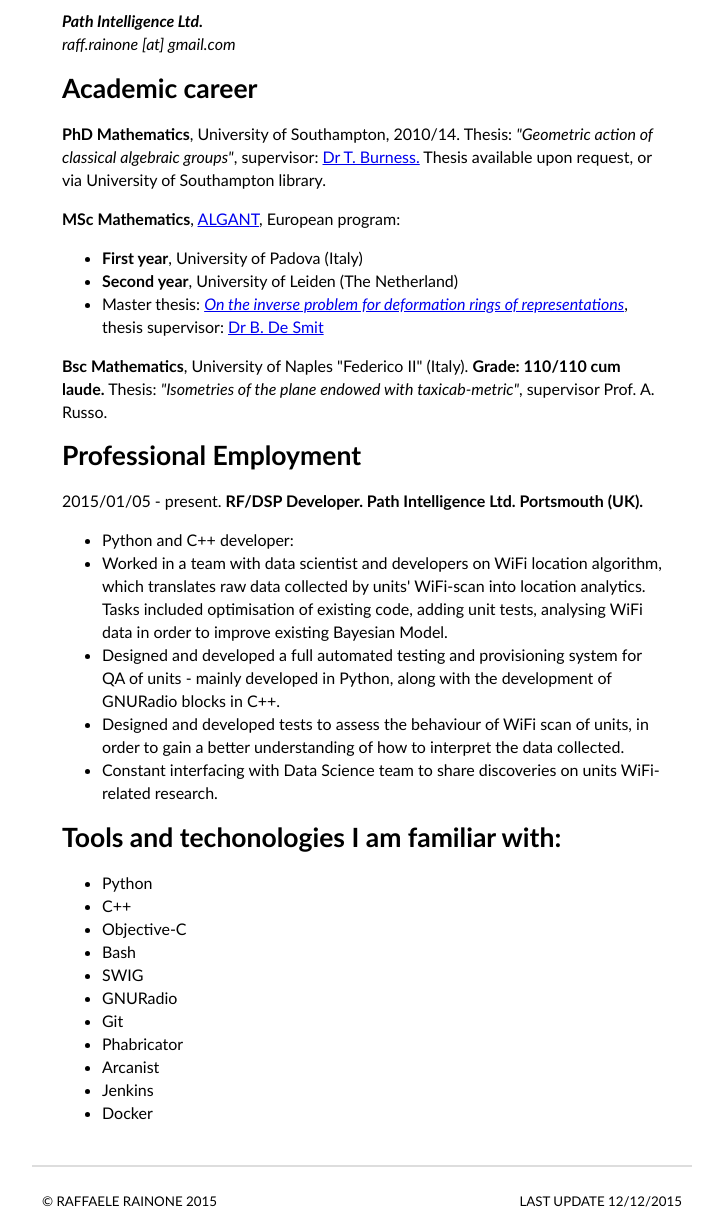
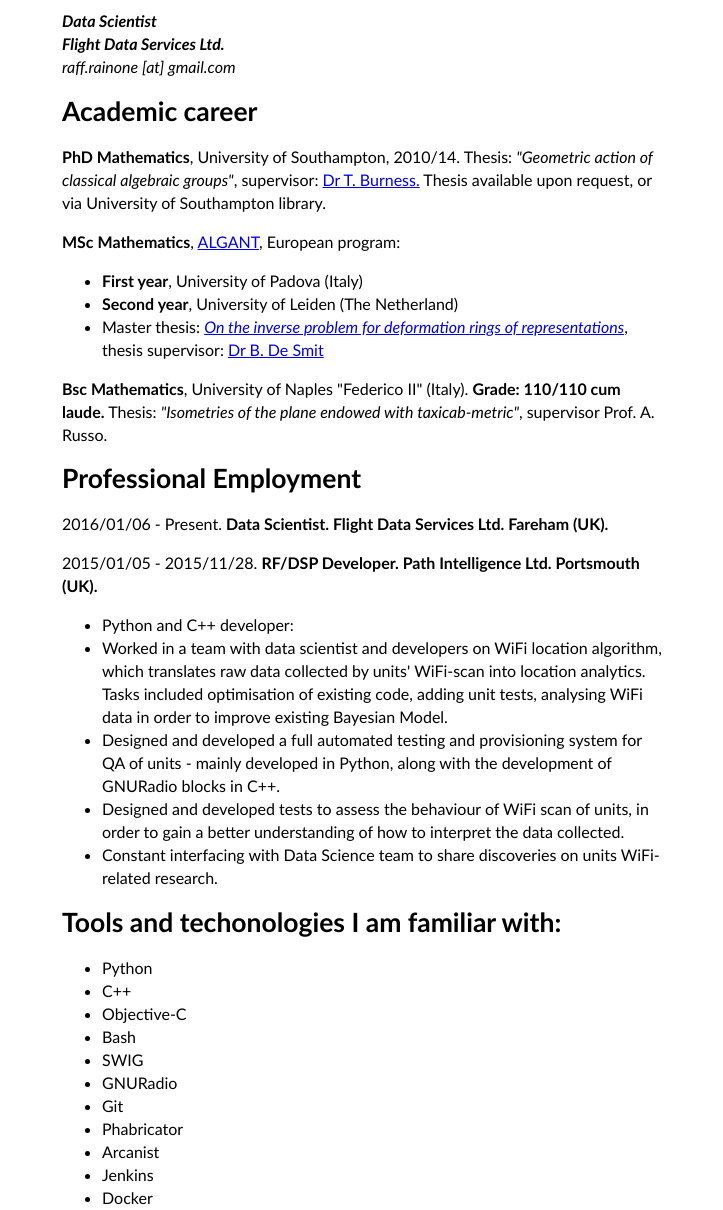
Before and after one commit to raffo85h/raffo85h.github.io, a plain HTML site: page cv.html in a window 1280 px wide. Shown: the part 170-1380 px from the top of the page, without its empty margins (278-1001 px from the left). Drawn offline with nearby package versions, Linux system fonts and the light colour scheme.

Commit message:
update with fds role

```diff
--- a/cv.html
+++ b/cv.html
@@ -19,7 +19,8 @@
       <div itemscope itemtype="http://data-vocabulary.org/Person pull-left">
         <span itemprop="name" ><h1>Raffaele Rainone</h1></span>
         <address>
-          <span itemprop="affiliation"><strong>Path Intelligence Ltd.</strong><br></span>
+          <span itemprop="role"><strong>Data Scientist</strong><br></span>
+          <span itemprop="affiliation"><strong>Flight Data Services Ltd.</strong><br></span>
           <!-- <abbr title="phone">P:</abbr> (+44) 7402 228368<br> -->
           <span class="obfuscate">raff.rainone [at] gmail.com</span>
         </address>
@@ -42,7 +43,8 @@
     </p>
 
     <h2>Professional Employment</h2>
-    <p>2015/01/05 - present. <strong>RF/DSP Developer. Path Intelligence Ltd. Portsmouth (UK).</strong></p>
+    <p>2016/01/06 - Present. <strong>Data Scientist. Flight Data Services Ltd. Fareham (UK).</strong></p>
+    <p>2015/01/05 - 2015/11/28. <strong>RF/DSP Developer. Path Intelligence Ltd. Portsmouth (UK).</strong></p>
     <ul>
       <li>Python and C++ developer:</li>
       <li>Worked in a team with data scientist and developers on WiFi location algorithm, which translates raw data collected by units' WiFi-scan into location analytics. Tasks included optimisation of existing code, adding unit tests, analysing WiFi data in order to improve existing Bayesian Model.</li>
--- a/footer.html
+++ b/footer.html
@@ -1,6 +1,6 @@
 <!-- FOOTER -->
 <div class="footer">
-  <p class="pull-left"><small>&copy; Raffaele Rainone 2015</small></p>
-  <p class="pull-right"><small>Last update 12/12/2015</small></p>
+  <p class="pull-left"><small>&copy; Raffaele Rainone 2016</small></p>
+  <p class="pull-right"><small>Last update 24/01/2016</small></p>
   <div style="clear: both;"></div>
 </div> <!-- /footer -->
```
Also changed, not shown: about.html (+1 -1 lines), 1 other file.
